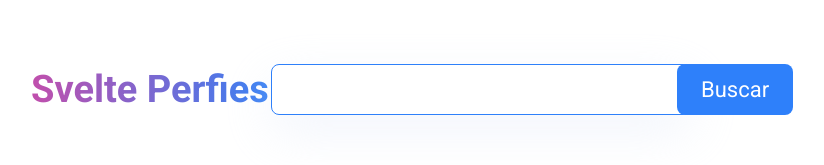
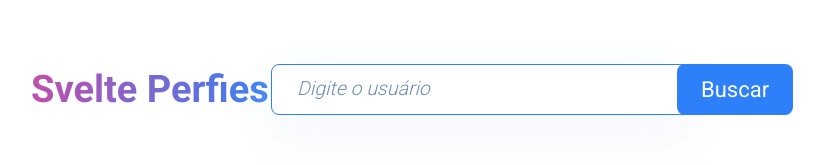
Before and after one commit to viniciusxsousa/projeto-svelte, a Svelte app: page / in a window 1280 px wide. Shown: the top 165 px of the page, without its empty margins (209-1033 px from the left). Built offline with nearby package versions, Linux system fonts and the light colour scheme.

Commit message:
como ligar o input a uma variável

```diff
--- a/src/App.svelte
+++ b/src/App.svelte
@@ -1,8 +1,10 @@
 <script lang="ts">
 	import Titulo from "./components/Titulo.svelte";
 
+	let user = ''
+
 	function aoSubmeter() {
-		console.log('oi');
+		console.log(user);
 	}
 </script>
 
@@ -12,7 +14,7 @@
 
 		<div class="busca-usuario">
 			<form on:submit|preventDefault={aoSubmeter}>
-				<input type="text" class="input">
+				<input type="text" class="input" placeholder="Digite o usuário" bind:value={user}>
 
 				<div class="botao-container">
 					<button type="submit" class="botao" >Buscar</button>
```
